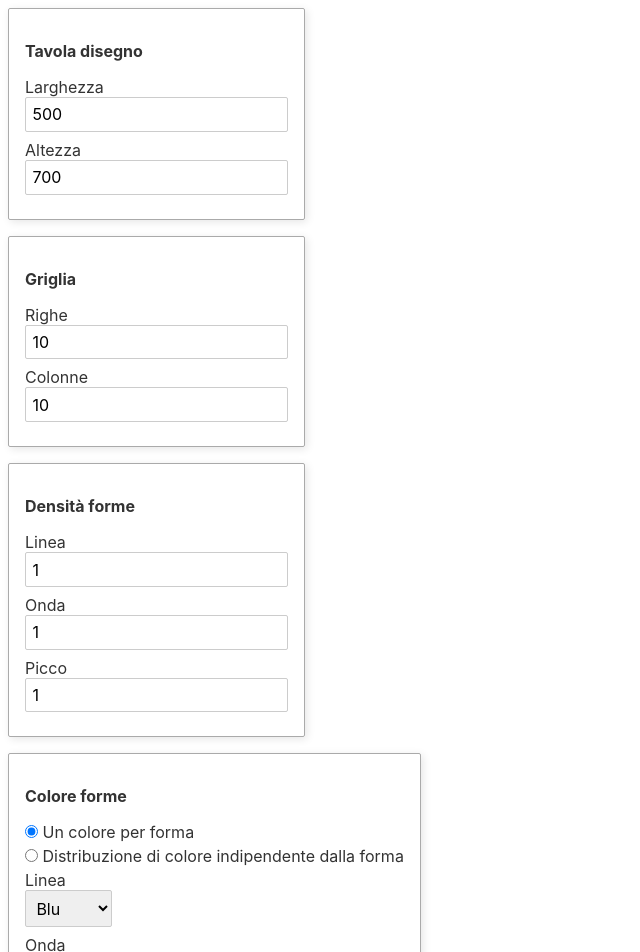
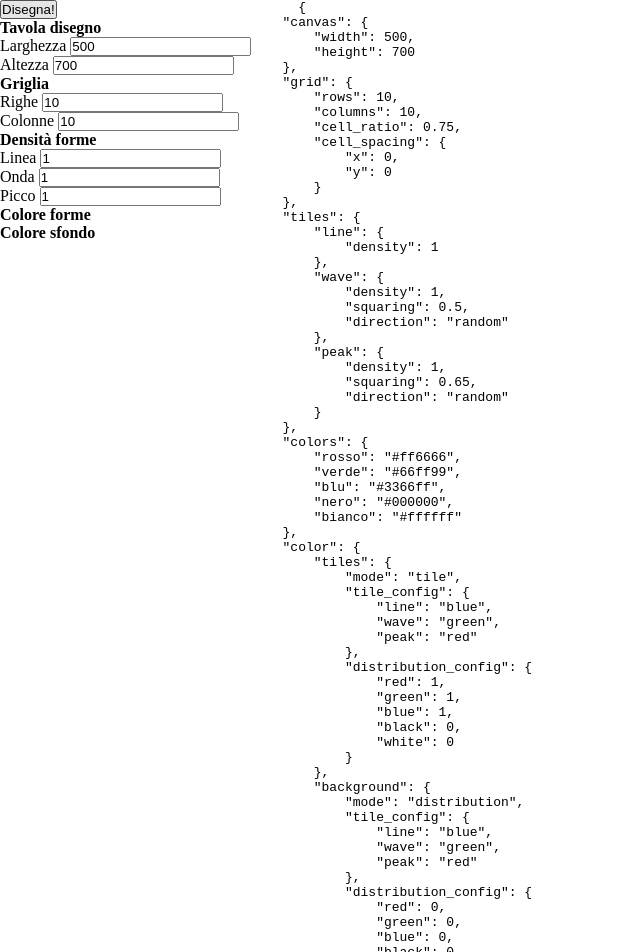
Before and after one commit to FF3300-studio/hackustica-pattern-generator, a Svelte app: page / in a window 1280 px wide. Shown: the top 952 px of the page, without its empty margins (0-640 px from the left). Built offline with nearby package versions, Linux system fonts and the light colour scheme.

Commit message:
removed svelte

```diff
--- a/public/global.css
+++ b/public/global.css
@@ -1,68 +1,5 @@
-html,
-body {
-  position: relative;
-  width: 100%;
-  height: 100%;
+* {
+  box-sizing: border-box;
+  margin: 0;
+  padding: 0;
 }
-
-body {
-  color: #333;
-  margin: 0;
-  padding: 8px;
-  box-sizing: border-box;
-  font-family: -apple-system, BlinkMacSystemFont, "Segoe UI", Roboto,
-    Oxygen-Sans, Ubuntu, Cantarell, "Helvetica Neue", sans-serif;
-}
-
-a {
-  color: rgb(0, 100, 200);
-  text-decoration: none;
-}
-
-a:hover {
-  text-decoration: underline;
-}
-
-a:visited {
-  color: rgb(0, 80, 160);
-}
-
-label {
-  display: block;
-}
-
-input,
-button,
-select,
-textarea {
-  font-family: inherit;
-  font-size: inherit;
-  -webkit-padding: 0.4em 0;
-  padding: 0.4em;
-  margin: 0 0 0.5em 0;
-  box-sizing: border-box;
-  border: 1px solid #ccc;
-  border-radius: 2px;
-}
-
-input:disabled {
-  color: #ccc;
-}
-
-button {
-  color: #333;
-  background-color: #f4f4f4;
-  outline: none;
-}
-
-button:disabled {
-  color: #999;
-}
-
-button:not(:disabled):active {
-  background-color: #ddd;
-}
-
-button:focus {
-  border-color: #666;
-}
--- a/src/App.svelte
+++ b/src/App.svelte
@@ -1,16 +1,24 @@
 <script lang="ts">
+  import { draw } from "./ts/draw";
+  import type { ColorMode, Tile, InputConfig } from "./ts/InputConfig";
+  /*
+   * In svelte, because of Rollup,
+   * when you have to import a Type/Interface
+   * you need to add "type" before the import
+   */
+
   import InputGroup from "./components/InputGroup.svelte";
   import InputItem from "./components/InputItem.svelte";
   import InputInteger from "./components/InputInteger.svelte";
   import InputColor from "./components/InputColor.svelte";
 
-  const tiles = [
+  const tiles: Array<{ id: Tile; name: string }> = [
     { id: "line", name: "Linea" },
     { id: "wave", name: "Onda" },
     { id: "peak", name: "Picco" },
   ];
 
-  const color_modes = [
+  const color_modes: Array<{ id: ColorMode; name: string }> = [
     { id: "tile", name: "Un colore per forma" },
     {
       id: "distribution",
@@ -18,15 +26,7 @@
     },
   ];
 
-  let colors = [
-    { id: "red", value: "#ff6666", name: "Rosso" },
-    { id: "green", value: "#66ff99", name: "Verde" },
-    { id: "blue", value: "#3366ff", name: "Blu" },
-    { id: "black", value: "#000000", name: "Nero" },
-    { id: "white", value: "#ffffff", name: "Bianco" },
-  ];
-
-  let config = {
+  let config: InputConfig = {
     canvas: {
       width: 500,
       height: 700,
@@ -44,6 +44,13 @@
       line: { density: 1 },
       wave: { density: 1, squaring: 0.5, direction: "random" },
       peak: { density: 1, squaring: 0.65, direction: "random" },
+    },
+    colors: {
+      rosso: "#ff6666",
+      verde: "#66ff99",
+      blu: "#3366ff",
+      nero: "#000000",
+      bianco: "#ffffff",
     },
     color: {
       tiles: {
@@ -79,7 +86,20 @@
     },
     thicknesses: [0.1, 0.15, 0.2, 0.25, 0.3, 0.35],
   };
+
+  function handleDraw() {
+    console.log("ciccio");
+    // draw(config);
+  }
 </script>
+
+<main>
+  <!--  -->
+
+  <!-- Input -->
+  <div class="input">
+    <!-- Canvas -->
+    <button on:click={handleDraw}>Disegna!</button>
 
     <!-- Canvas -->
     <InputGroup label={"Tavola disegno"}>
@@ -124,26 +144,42 @@
 
     <!-- Colore tiles -->
     <InputGroup label={"Colore forme"}>
-  <InputColor
+      <!-- <InputColor
     {color_modes}
     {tiles}
     {colors}
     bind:color_mode={config.color.tiles.mode}
     bind:tile_config={config.color.tiles.tile_config}
     bind:distribution_config={config.color.tiles.distribution_config}
-  />
+  /> -->
     </InputGroup>
 
     <!-- Colore sfondo -->
     <InputGroup label={"Colore sfondo"}>
-  <InputColor
+      <!-- <InputColor
     {color_modes}
     {tiles}
-    {colors}
+    colors={config.colors}
     bind:color_mode={config.color.background.mode}
     bind:tile_config={config.color.background.tile_config}
     bind:distribution_config={config.color.background.distribution_config}
-  />
+  /> -->
     </InputGroup>
+  </div>
 
+  <!-- Output -->
+  <div class="output">
+    <pre>
       {JSON.stringify(config, null, 4)}
+    </pre>
+  </div>
+
+  <!--  -->
+</main>
+
+<style>
+  main {
+    display: flex;
+    flex-flow: row nowrap;
+  }
+</style>
--- a/src/components/InputGroup.svelte
+++ b/src/components/InputGroup.svelte
@@ -8,12 +8,12 @@
 </div>
 
 <style>
-  .box {
+  /* .box {
     width: fit-content;
     border: 1px solid #aaa;
     border-radius: 2px;
     box-shadow: 2px 2px 8px rgba(0, 0, 0, 0.1);
     padding: 1em;
     margin: 0 0 1em 0;
-  }
+  } */
 </style>
--- a/src/main.ts
+++ b/src/main.ts
@@ -1,10 +1,7 @@
-import App from './App.svelte';
+import App from "./App.svelte";
 
 const app = new App({
-	target: document.body,
-	props: {
-		name: 'world'
-	}
+  target: document.body,
 });
 
 export default app;
--- /dev/null
+++ b/src/ts/InputConfig.ts
@@ -0,0 +1,37 @@
+export type ColorMode = "tile" | "distribution";
+export type Tile = "line" | "peak" | "wave";
+export type Direction = -1 | 1 | "random";
+
+export interface InputConfig {
+  canvas: {
+    width: number;
+    height: number;
+  };
+  grid: {
+    rows: number;
+    columns: number;
+    cell_ratio: number;
+    cell_spacing: {
+      x: number;
+      y: number;
+    };
+  };
+  tiles: Record<
+    Tile,
+    { density: number; squaring?: number; direction?: Direction }
+  >;
+  colors: Record<string, string>;
+  color: {
+    tiles: {
+      mode: ColorMode;
+      tile_config: Record<Tile, string>;
+      distribution_config: Record<string, number>;
+    };
+    background: {
+      mode: ColorMode;
+      tile_config: Record<Tile, string>;
+      distribution_config: Record<string, number>;
+    };
+  };
+  thicknesses: Array<number>;
+}
--- /dev/null
+++ b/src/ts/draw.ts
@@ -0,0 +1 @@
+export function draw(config) {}
```
Also changed, not shown: tsconfig.json (line endings or trailing spaces), 8 other files (tests, documents, lock files or other folders). Lines whose indentation alone changed are shown as unchanged.
